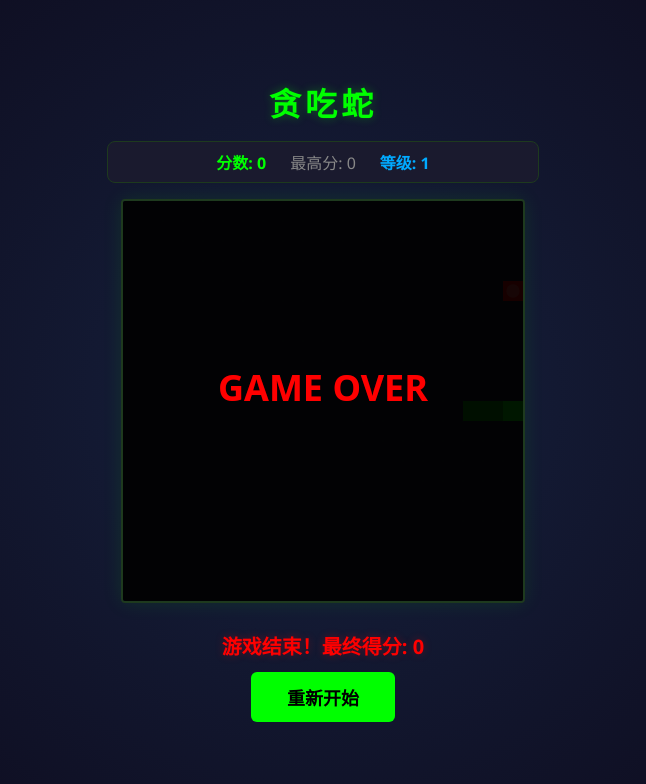
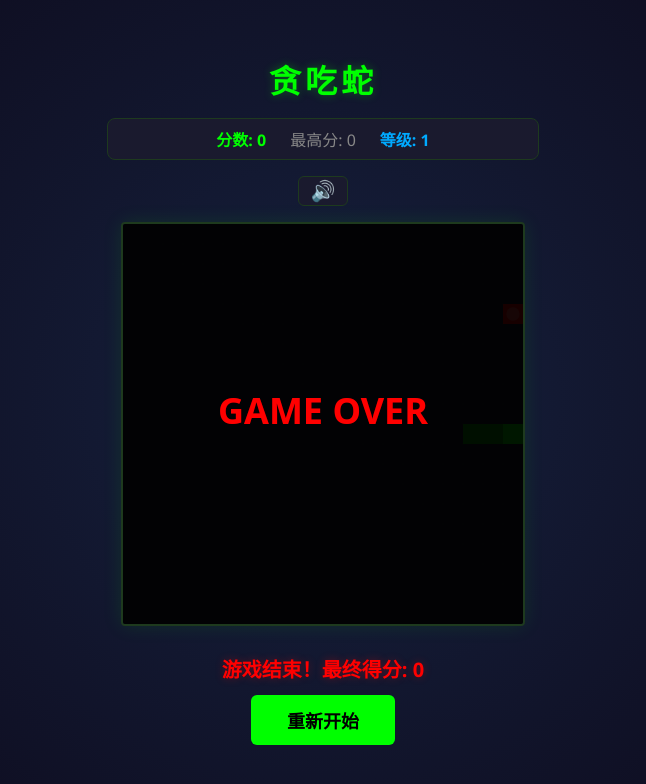
Before and after one commit to Neolinklabs/snake-case, a React (Vite) app: page / in a window 1280 px wide. Shown: the top 784 px of the page, without its empty margins (317-963 px from the left). Built offline with nearby package versions, Linux system fonts and the light colour scheme.

Commit message:
[feat #7] 添加音效反馈
Fixes #7

```diff
--- a/src/App.css
+++ b/src/App.css
@@ -47,6 +47,21 @@
 .level {
   color: #0af;
   font-weight: bold;
+}
+
+.mute-btn {
+  background: var(--card-bg);
+  border: 1px solid var(--border);
+  border-radius: 6px;
+  font-size: 20px;
+  padding: 4px 12px;
+  cursor: pointer;
+  transition: background 0.2s;
+  line-height: 1;
+}
+
+.mute-btn:hover {
+  background: #444;
 }
 
 canvas {
--- a/src/App.jsx
+++ b/src/App.jsx
@@ -1,6 +1,7 @@
 import { useState, useEffect, useRef, useCallback } from 'react'
 import GameCanvas from './components/GameCanvas'
 import { INITIAL_SPEED, SPEED_INCREMENT, DIRECTIONS } from './utils/constants'
+import { useSound } from './hooks/useSound'
 import './App.css'
 
 function getHighScore() {
@@ -17,6 +18,7 @@ function App() {
   const [resetKey, setResetKey] = useState(0)
   const levelRef = useRef(1)
   const changeDirRef = useRef(null)
+  const { playEat, playGameOver, playTurn, muted, toggleMute } = useSound()
 
   const speed = Math.max(50, INITIAL_SPEED - (level - 1) * SPEED_INCREMENT)
 
@@ -81,6 +83,9 @@ function App() {
           等级: {level}
         </div>
       </div>
+      <button className="mute-btn" onClick={toggleMute}>
+        {muted ? '🔇' : '🔊'}
+      </button>
       <GameCanvas
         onScore={handleScore}
         onGameOver={() => { setGameOver(true); setPaused(false) }}
@@ -90,6 +95,9 @@ function App() {
         speed={speed}
         resetKey={resetKey}
         onDirectionReady={handleDirectionReady}
+        playEat={playEat}
+        playGameOver={playGameOver}
+        playTurn={playTurn}
       />
       {!gameOver && (
         <button className="pause-btn" onClick={() => setPaused((p) => !p)}>
--- a/src/components/GameCanvas.jsx
+++ b/src/components/GameCanvas.jsx
@@ -101,7 +101,7 @@ function isSelfCollision(head, body) {
   return body.some((s) => s.x === head.x && s.y === head.y)
 }
 
-function GameCanvas({ onScore, onGameOver, onLevelUp, gameOver, paused, speed, resetKey, onDirectionReady }) {
+function GameCanvas({ onScore, onGameOver, onLevelUp, gameOver, paused, speed, resetKey, onDirectionReady, playEat, playGameOver, playTurn }) {
   const canvasRef = useRef(null)
   const snakeRef = useRef(INITIAL_SNAKE)
   const foodRef = useRef(spawnFood(INITIAL_SNAKE))
@@ -115,7 +115,8 @@ function GameCanvas({ onScore, onGameOver, onLevelUp, gameOver, paused, speed, r
     const current = directionRef.current
     if (newDir.x + current.x === 0 && newDir.y + current.y === 0) return
     directionRef.current = newDir
-  }, [gameOver])
+    if (playTurn) playTurn()
+  }, [gameOver, playTurn])
 
   useEffect(() => {
     if (onDirectionReady) onDirectionReady(changeDirection)
@@ -134,8 +135,9 @@ function GameCanvas({ onScore, onGameOver, onLevelUp, gameOver, paused, speed, r
     const current = directionRef.current
     if (newDir.x + current.x === 0 && newDir.y + current.y === 0) return
     directionRef.current = newDir
+    if (playTurn) playTurn()
     e.preventDefault()
-  }, [gameOver])
+  }, [gameOver, playTurn])
 
   useEffect(() => {
     window.addEventListener('keydown', handleKeyDown)
@@ -152,6 +154,7 @@ function GameCanvas({ onScore, onGameOver, onLevelUp, gameOver, paused, speed, r
 
     // 碰撞检测
     if (isWallCollision(newHead) || isSelfCollision(newHead, snake)) {
+      if (playGameOver) playGameOver()
       onGameOver(scoreRef.current)
       if (canvasRef.current) renderGameOver(canvasRef.current)
       return
@@ -165,6 +168,7 @@ function GameCanvas({ onScore, onGameOver, onLevelUp, gameOver, paused, speed, r
     snakeRef.current = newSnake
 
     if (ate) {
+      if (playEat) playEat()
       scoreRef.current += 10
       eatenRef.current += 1
       onScore(scoreRef.current)
@@ -178,7 +182,7 @@ function GameCanvas({ onScore, onGameOver, onLevelUp, gameOver, paused, speed, r
     }
 
     if (canvasRef.current) render(canvasRef.current, newSnake, foodRef.current, flashRef.current)
-  }, [onScore, onGameOver, onLevelUp, gameOver, paused])
+  }, [onScore, onGameOver, onLevelUp, gameOver, paused, playEat, playGameOver])
 
   useGameLoop(tick, paused || gameOver, speed)
 
--- /dev/null
+++ b/src/hooks/useSound.js
@@ -0,0 +1,60 @@
+import { useRef, useState, useCallback } from 'react'
+
+function createAudioContext() {
+  return new (window.AudioContext || window.webkitAudioContext)()
+}
+
+export function useSound() {
+  const ctxRef = useRef(null)
+  const [muted, setMuted] = useState(false)
+
+  const getCtx = useCallback(() => {
+    if (!ctxRef.current) {
+      ctxRef.current = createAudioContext()
+    }
+    if (ctxRef.current.state === 'suspended') {
+      ctxRef.current.resume()
+    }
+    return ctxRef.current
+  }, [])
+
+  const playTone = useCallback((frequency, duration, type = 'square', volume = 0.15) => {
+    if (muted) return
+    try {
+      const ctx = getCtx()
+      const osc = ctx.createOscillator()
+      const gain = ctx.createGain()
+      osc.type = type
+      osc.frequency.value = frequency
+      gain.gain.value = volume
+      gain.gain.exponentialRampToValueAtTime(0.001, ctx.currentTime + duration)
+      osc.connect(gain)
+      gain.connect(ctx.destination)
+      osc.start(ctx.currentTime)
+      osc.stop(ctx.currentTime + duration)
+    } catch {
+      // Silently fail if audio is not available
+    }
+  }, [muted, getCtx])
+
+  const playEat = useCallback(() => {
+    playTone(600, 0.08, 'square', 0.12)
+    setTimeout(() => playTone(800, 0.1, 'square', 0.10), 60)
+  }, [playTone])
+
+  const playGameOver = useCallback(() => {
+    playTone(300, 0.15, 'sawtooth', 0.15)
+    setTimeout(() => playTone(200, 0.2, 'sawtooth', 0.12), 120)
+    setTimeout(() => playTone(120, 0.35, 'sawtooth', 0.10), 250)
+  }, [playTone])
+
+  const playTurn = useCallback(() => {
+    playTone(440, 0.04, 'sine', 0.06)
+  }, [playTone])
+
+  const toggleMute = useCallback(() => {
+    setMuted((m) => !m)
+  }, [])
+
+  return { playEat, playGameOver, playTurn, muted, toggleMute }
+}
```
Also changed, not shown: src/test/setup.js (+27 -0 lines), 2 other files (tests, documents, lock files or other folders).
